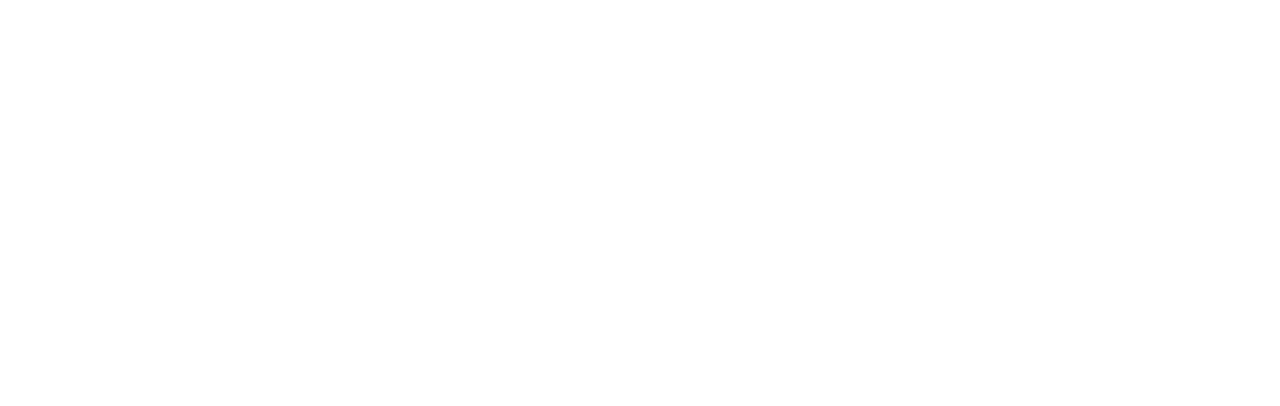
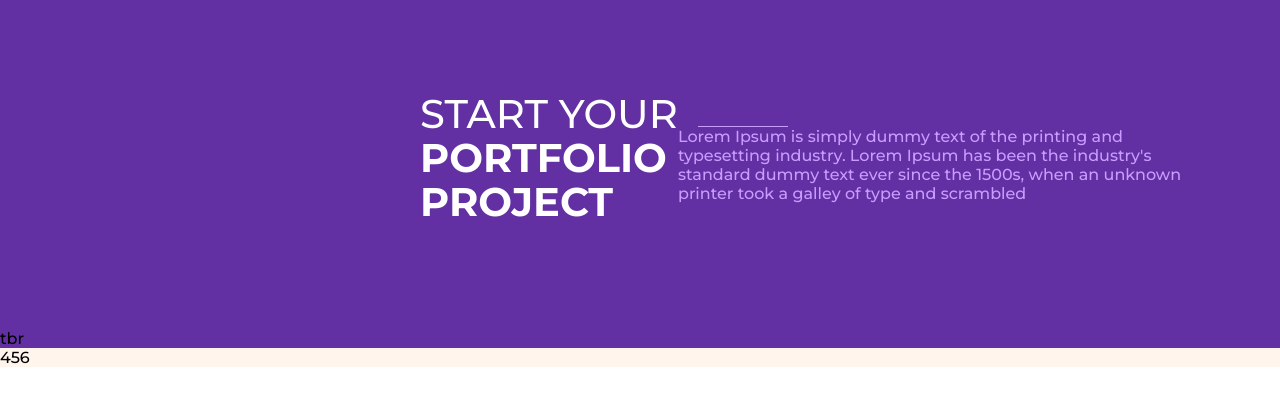
Before and after one commit to Wwththhk/zigzag, a plain HTML site: page index.html in a window 1280 px wide. Drawn offline with Linux system fonts and the light colour scheme.

Commit message:
section-project의 head부분을 flexbox를 활용해서 정렬

```diff
--- a/index.html
+++ b/index.html
@@ -7,7 +7,25 @@
 		<link rel="stylesheet" href="style.css">
 	</head>
 	<body>
-
+		<div class="wrapper">
+			<section class="project">
+				<div class="container">
+					<h1 class="project-title"><span>START YOUR</span>
+						PORTFOLIO PROJECT
+					</h1>
+					<p class="title-explain">Lorem Ipsum is simply dummy text of the printing and<br>
+											 typesetting industry. Lorem Ipsum has been the industry's<br>
+											 standard dummy text ever since the 1500s, when an unknown<br>
+											 printer took a galley of type and scrambled</p>
+				</div>
+				<div class="project-grid">
+					tbr
+				</div>
+			</section>
+			<section class="calendar">
+				456
+			</section>
+		</div>
 
 
 	</body>
--- a/style.css
+++ b/style.css
@@ -1,3 +1,54 @@
 body {
     margin: unset;
 }
+
+:root {
+    font-family: 'Montserrat';
+}
+
+.wrapper {
+    max-width: 1920px;
+    margin: 0 auto;
+}
+
+.project {
+    background-color: #6230a2;
+}
+
+.container {
+    display: flex;
+    align-items: center;
+    padding-left: 420px;
+}
+
+.project-title {
+    color: #fff;
+    font-size: 40px;
+    max-width: 258px;
+    line-height: 44px;
+    padding: 92px 0 105px 0;
+    margin: 0;
+}
+
+.project-title span {
+    font-weight: normal;
+}
+
+.title-explain::before {
+    content: ' ';
+    display: block;
+    width: 90px;
+    height: 1px;
+    background-color: #c89dff;
+    margin: 0 20px;
+}
+
+.title-explain {
+    margin: 0;
+    padding: 0;
+    color: #c89dff;
+}
+
+.calendar {
+    background-color: #fff5ed;
+}
```
